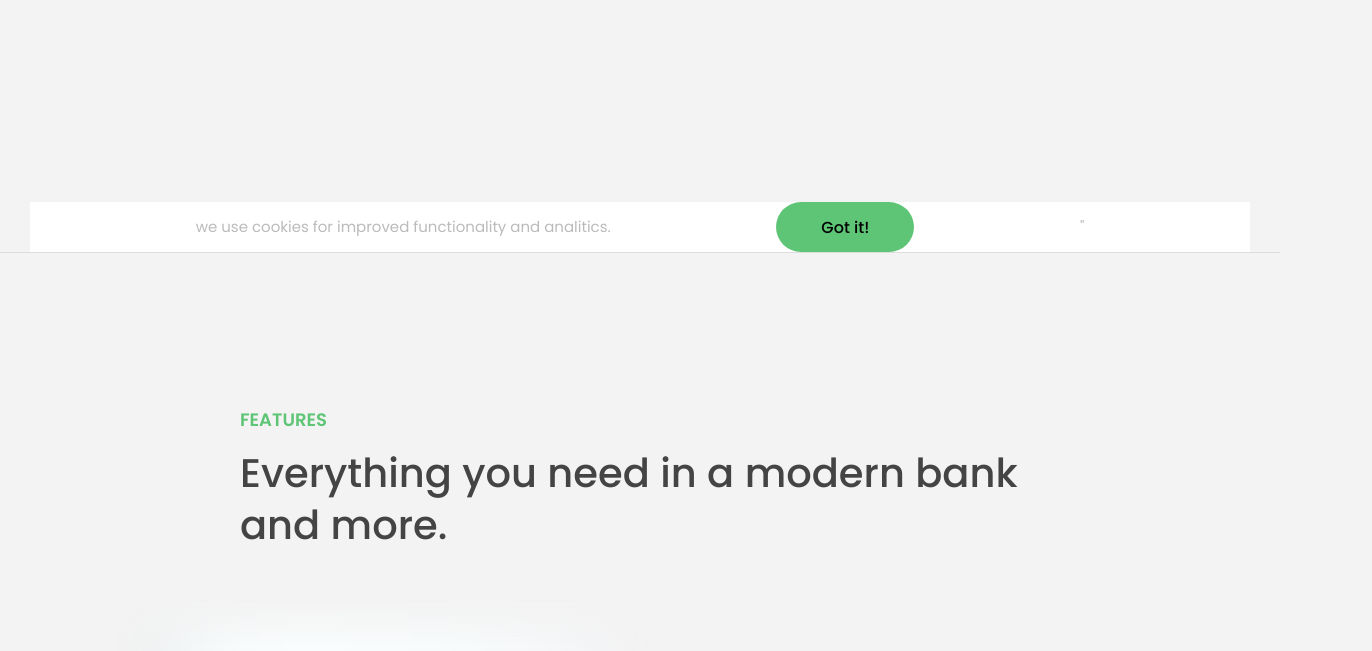
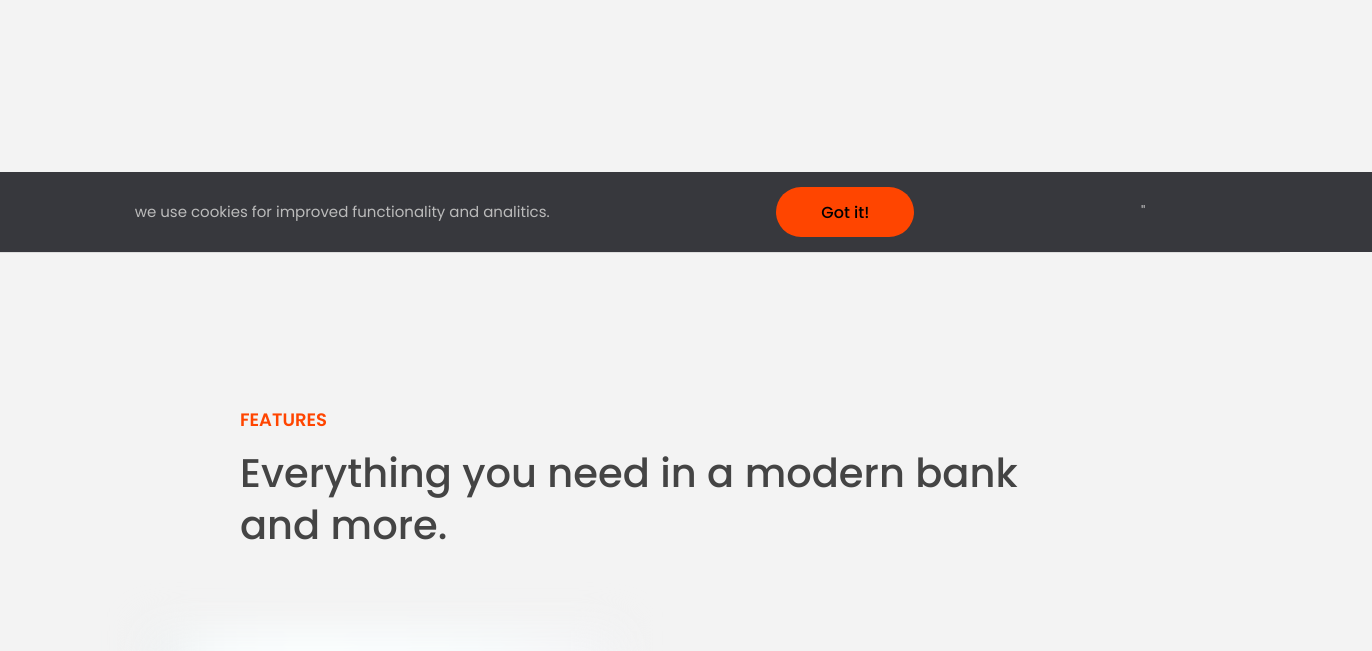
Before and after one commit to Davyyd1/bankistPWebsite_c, a plain HTML site: page index.html in a window 1280 px wide. Shown: the part 548-1199 px from the top of the page, 1372 px wide, since content can reach past the window. Drawn offline with Linux system fonts and the light colour scheme.

Commit message:
working with styles

```diff
--- a/index.html
+++ b/index.html
@@ -21,6 +21,7 @@
           alt="Bankist logo"
           class="nav__logo"
           id="logo"
+          designer="jonas"
         />
         <ul class="nav__links">
           <li class="nav__item">
--- a/script.js
+++ b/script.js
@@ -58,3 +58,25 @@ header.append(message);
 document.querySelector('.btn--close-cookie').addEventListener('click',function(){
   message.remove();
 })
+
+//styles
+message.style.backgroundColor = '#37383d';
+message.style.width = '120%';
+
+console.log(message.style.height);
+
+console.log(getComputedStyle(message).color);
+
+message.style.height = Number.parseFloat(getComputedStyle(message).height,10) + 30 + 'px';
+
+document.documentElement.style.setProperty('--color-primary', 'orangered');
+
+//attributes
+const logo = document.querySelector('.nav__logo');
+console.log(logo.alt);
+console.log(logo.src);
+console.log(logo.className);
+
+//non standard
+console.log(logo.designer);
+console.log(logo.getAttribute('designer'));
```
